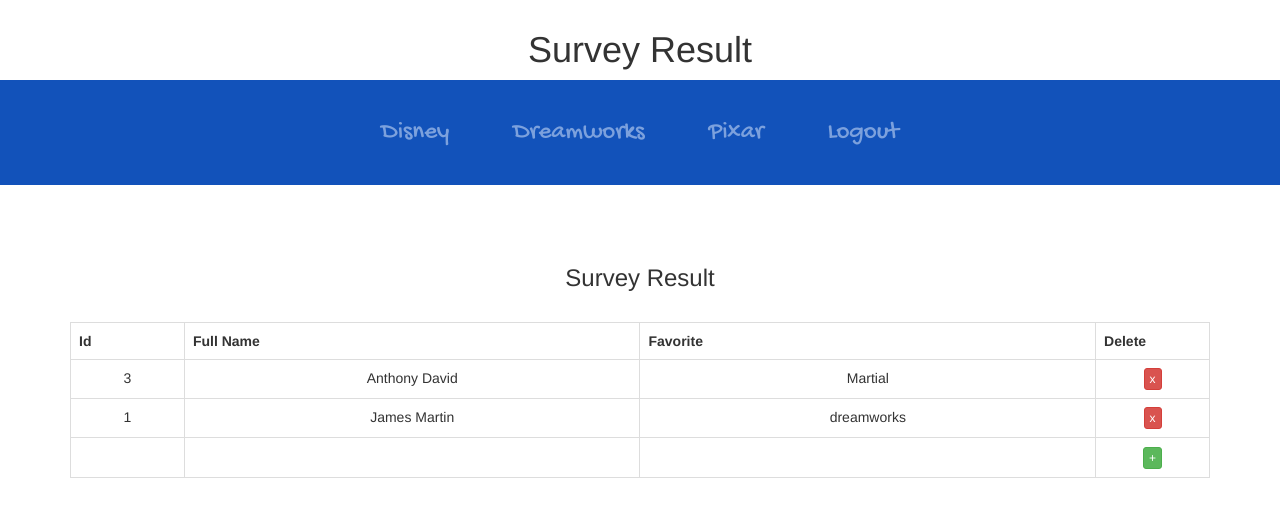
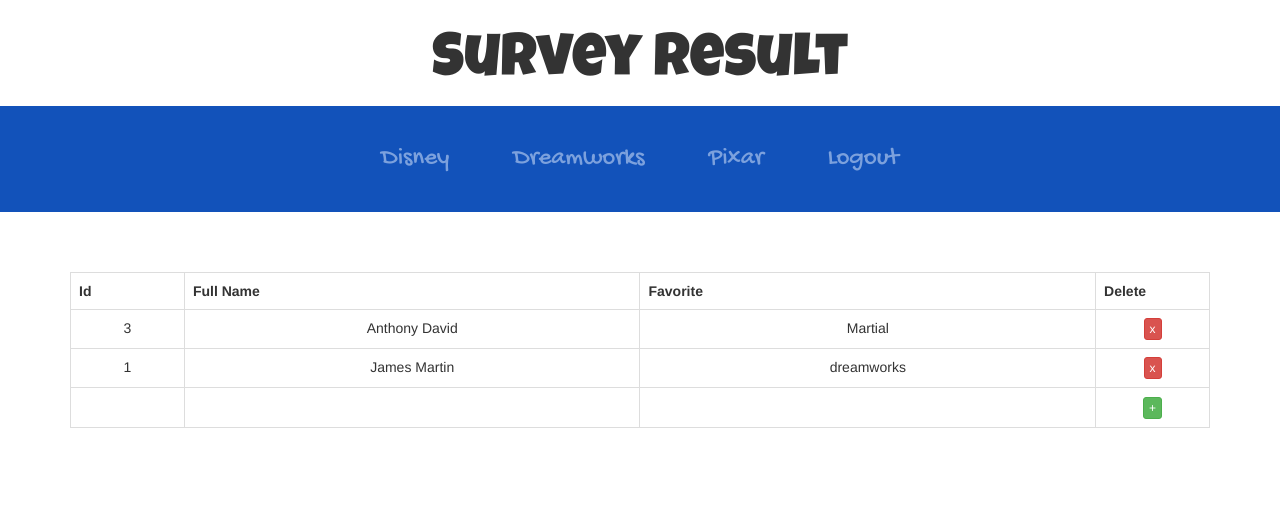
Before and after one commit to ylee100/Assignment05, a PHP site: page /survey_result.php in a window 1280 px wide. Shown: the top 517 px of the page. Run offline with PHP 8.4, Linux system fonts and the light colour scheme; a user stored in the database is signed in; data comes from the database, SQL or seed files in the repository; some libraries are stand-ins or nearby versions; some web fonts are replaced.

Commit message:
more css

```diff
--- a/css/styles.css
+++ b/css/styles.css
@@ -2,7 +2,12 @@ body{
   margin: 0 auto;
   text-align: center;
 }
-
+header{
+  font-family: 'Luckiest Guy', cursive;
+}
+header h1{
+  font-size: 60px;
+}
 h2,h3{
   font-family: 'Luckiest Guy', cursive;
 }
--- a/survey_result.php
+++ b/survey_result.php
@@ -10,7 +10,7 @@ if (!isset($_SESSION['username'])) {
       <head>
             <meta charset="utf-8">
             <title>Survey Result</title>
-            <link rel="stylesheet" type="text/css" href="./css/styles.css">
+            <link rel="stylesheet" type="text/css" href="css/styles.css">
             <link rel="stylesheet" href="https://maxcdn.bootstrapcdn.com/bootstrap/3.3.6/css/bootstrap.min.css" />
             <script src="https://maxcdn.bootstrapcdn.com/bootstrap/3.3.6/js/bootstrap.min.js"></script>
             <script src="https://ajax.googleapis.com/ajax/libs/jquery/3.2.1/jquery.min.js"></script>
@@ -26,11 +26,11 @@ if (!isset($_SESSION['username'])) {
     <!--navigation bar-->
     <?php include "inc/loggedin_nav.inc" ?>
     <div class="container">
-      <br />
-            <br />
-			<br />
+      <br>
+      <br>
+			<br>
 			<div class="table-responsive">
-				<h3 align="center">Survey Result</h3><br />
+
 				<span id="result"></span>
 				<div id="live_data"></div>
 			</div>
```
